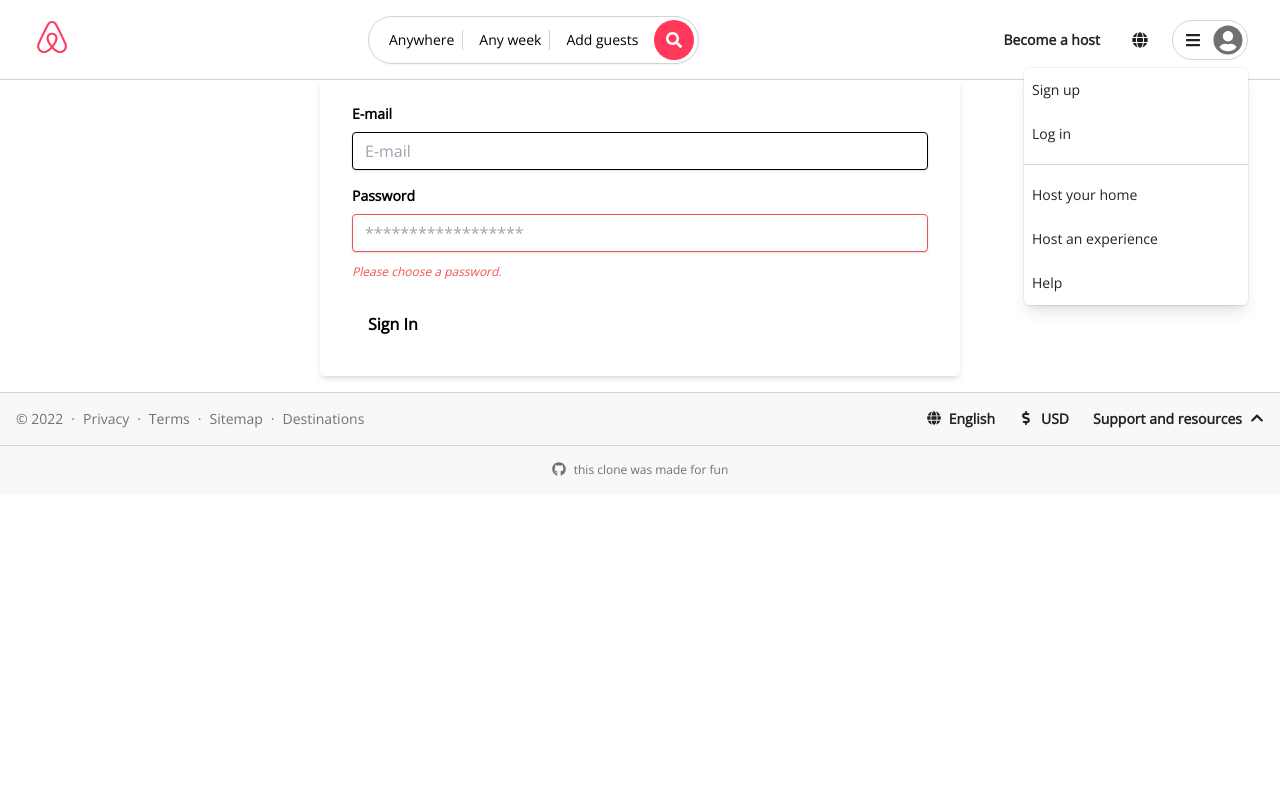
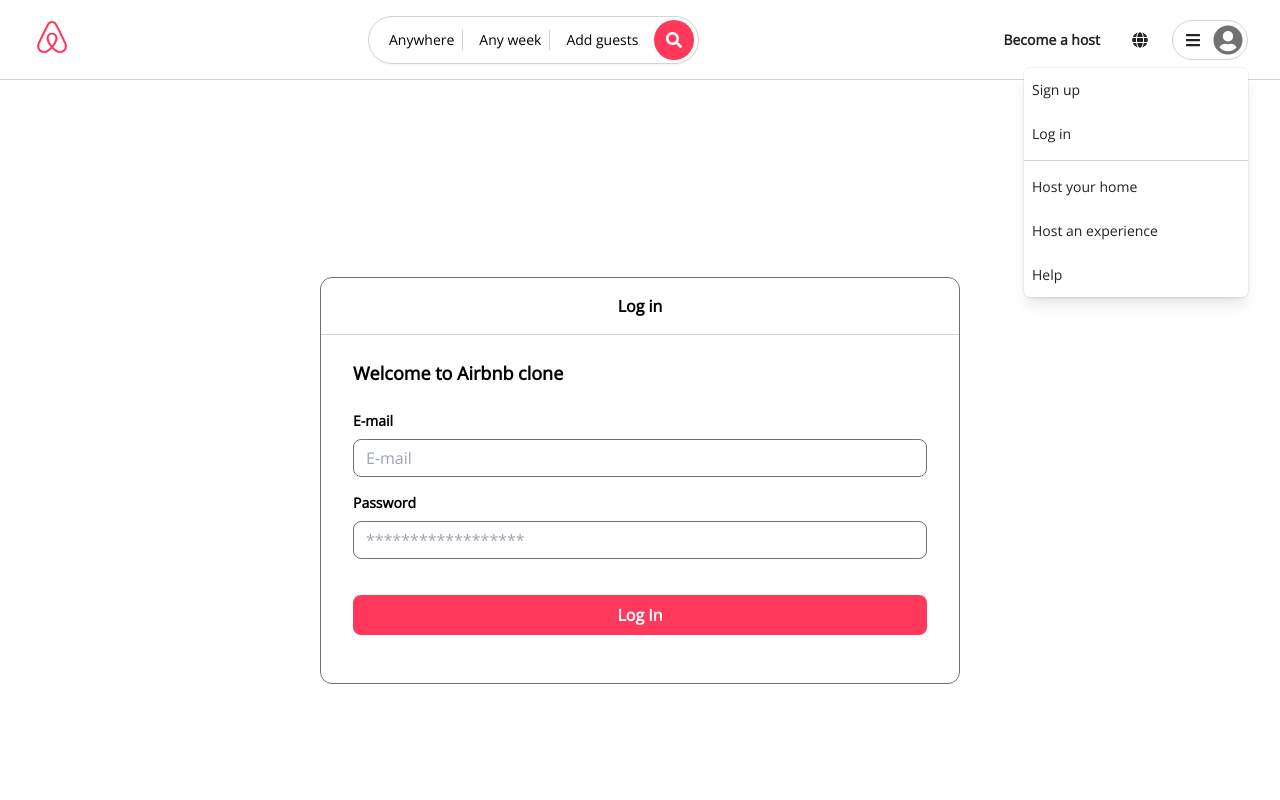
Before and after one commit to AleksGradel/airbnb-clone, a Next.js app: page /login in a window 1280 px wide. Both pictures are taken after a click on the button 1209 px from the left and 40 px from the top of the page. Shown: the top 800 px of the page. Built offline with nearby package versions, Linux system fonts and the light colour scheme; no server answers.

Commit message:
Login adjustments

```diff
--- a/components/Header/fragments/User.js
+++ b/components/Header/fragments/User.js
@@ -2,6 +2,9 @@
 import { Menu, Transition } from '@headlessui/react'
 import React, { Fragment, forwardRef, useRef } from 'react'
 import Link from 'next/link'
+import { useAuth } from '../../../context/AuthContext'
+import { useRouter } from 'next/router'
+import Separator from '../../fragments/Separator'
 
 const UserLink = forwardRef((props, ref) => {
     let { href, children, ...rest } = props
@@ -19,6 +22,8 @@
 
 const User = () => {
   const inputRef = useRef(null)
+  const { user, logout } = useAuth()
+  const router = useRouter()
 
   return (
     <Menu as="div" className="relative inline-block text-left">
@@ -37,13 +42,20 @@
         >
           <Menu.Items className="absolute right-0 mt-2 w-56 origin-top-right divide-y divide-gray-100 rounded-md bg-white shadow-lg ring-1 ring-black ring-opacity-5 focus:outline-none">
             <div className="py-1 flex flex-col gap-2">
+              { !user &&
                 <Menu.Item>
                   <UserLink href='/signin' ref={inputRef}>Sign up</UserLink>
                 </Menu.Item>
+              }
+              {
+                !user &&
                 <Menu.Item>
                   <UserLink href='/login' ref={inputRef}>Log in</UserLink>
                 </Menu.Item>
-              <hr className='border-xs border-grey-light my-1' />
+              }
+              { !user &&
+                <Separator />
+              }
               <Menu.Item>
                 <UserLink href='/' ref={inputRef}>Host your home</UserLink>
               </Menu.Item>
@@ -53,6 +65,16 @@
               <Menu.Item>
                 <UserLink href='/' ref={inputRef}>Help</UserLink>
               </Menu.Item>
+              { user &&
+                <Menu.Item>
+                  <div className='p-2 text-sm hover:bg-grey-super-light cursor-pointer'
+                    onClick={() => {
+                      logout()
+                      router.push('/login')
+                    }}
+                    ref={inputRef}>Log out</div>
+                </Menu.Item>
+              }
             </div>
           </Menu.Items>
         </Transition>
--- a/pages/login.js
+++ b/pages/login.js
@@ -1,38 +1,77 @@
 import { useState } from 'react'
+import DangerAlert from '../components/fragments/DangerAlert'
+import { useAuth } from '../context/AuthContext'
+import { useRouter } from 'next/router'
 
 const Login = () => {
+  const router = useRouter()
+  const { user, login } = useAuth()
+  const [showAlert, setShowAlert] = useState(false)
+
   const [data, setData] = useState({
     email: '',
     password: ''
   })
 
-  const handleLogin = (e) => {
+  const handleLogin = async (e) => {
     e.preventDefault()
-    console.log(data)
+
+      try {
+        await login(data.email, data.password)
+        router.push('/')
+      } catch (error) {
+        setShowAlert(true)
+        console.log(error)
+      }
   }
 
   return (
+    <div className='min-h-screen flex flex-col items-center justify-center w-full'>
+      { showAlert &&
         <div className='w-1/2'>
-      <form className='bg-white shadow-md rounded px-8 pt-6 pb-8 mb-4' onSubmit={handleLogin}>
+          <DangerAlert clickAction={() => setShowAlert(false)}/>
+        </div>
+      }
+      <div className=' bg-white rounded-xl border border-grey w-1/2'>
+        <div className='flex justify-center border-b border-grey-light px-8 py-4'>
+          <span className='font-bold'>Log in</span>
+        </div>
+        <div className='px-8 pt-6 pb-8 mb-4'>
+          <h1 className='font-bold text-lg pb-6'>Welcome to Airbnb clone</h1>
+          <form onSubmit={handleLogin}>
             <div className='mb-4'>
               <label className='block text-gray-700 text-sm font-bold mb-2'>
                 E-mail
               </label>
-          <input className='shadow appearance-none border rounded w-full py-2 px-3 text-gray-700 leading-tight focus:outline-none focus:shadow-outline' id='email' type='text' placeholder='E-mail' />
+              <input
+                className='appearance-none border border-grey rounded-lg w-full py-2 px-3 text-gray-700 leading-tight focus:outline-none focus:shadow-outline'
+                id='email'
+                type='text'
+                onChange={(e) => setData({...data, email: e.target.value})}
+                value={data.email}
+                placeholder='E-mail' />
             </div>
             <div className='mb-6'>
               <label className='block text-gray-700 text-sm font-bold mb-2'>
                 Password
               </label>
-          <input className='shadow appearance-none border border-red-500 rounded w-full py-2 px-3 text-gray-700 mb-3 leading-tight focus:outline-none focus:shadow-outline' id='password' type='password' placeholder='******************' />
-          <p className='text-red-500 text-xs italic'>Please choose a password.</p>
+              <input
+                className='appearance-none border border-grey rounded-lg w-full py-2 px-3 text-gray-700 mb-3 leading-tight focus:outline-none focus:shadow-outline'
+                id='password'
+                type='password'
+                placeholder='******************'
+                onChange={(e) => setData({...data, password: e.target.value})}
+                value={data.password} />
             </div>
             <div className='flex items-center justify-between'>
-          <button className='font-bold py-2 px-4 rounded focus:outline-none focus:shadow-outline'>
-            Sign In
+              <button
+                className='w-full font-bold py-2 px-4 rounded-lg focus:outline-none focus:shadow-outline bg-pink text-white'>
+                Log In
               </button>
             </div>
           </form>
+        </div>
+      </div>
     </div>
   )
 }
--- a/pages/signin.js
+++ b/pages/signin.js
@@ -1,9 +1,11 @@
+import { useRouter } from 'next/router'
 import { useState } from 'react'
 import DangerAlert from '../components/fragments/DangerAlert'
 import { useAuth } from '../context/AuthContext'
 
 const Signin = () => {
   const { user, signup } = useAuth()
+  const router = useRouter()
 
   const [data, setData] = useState({
     email: '',
@@ -16,15 +18,13 @@
 
       try {
         await signup(data.email, data.password)
+        router.push('/login')
       } catch (error) {
         setShowAlert(true)
         console.log(error)
       }
   }
 
-  console.log(data)
-
-  console.log(user)
   return (
     <div className='min-h-screen flex flex-col items-center justify-center w-full'>
       { showAlert &&
```
Lines whose indentation alone changed are shown as unchanged.
